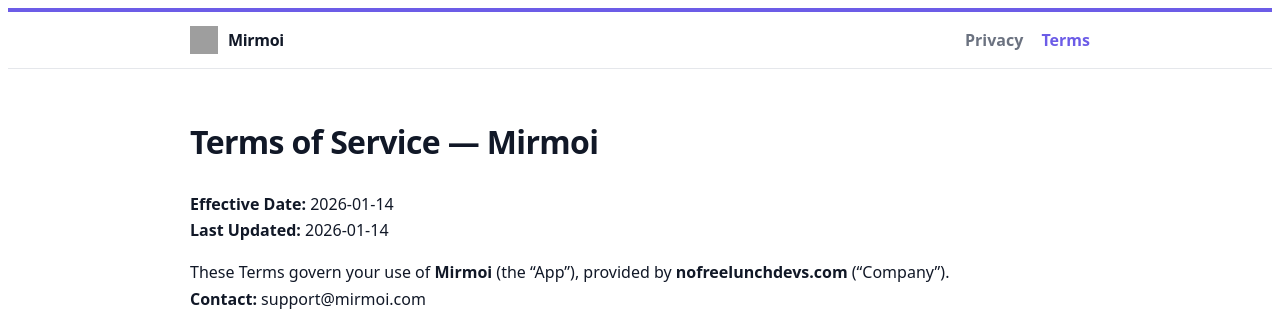
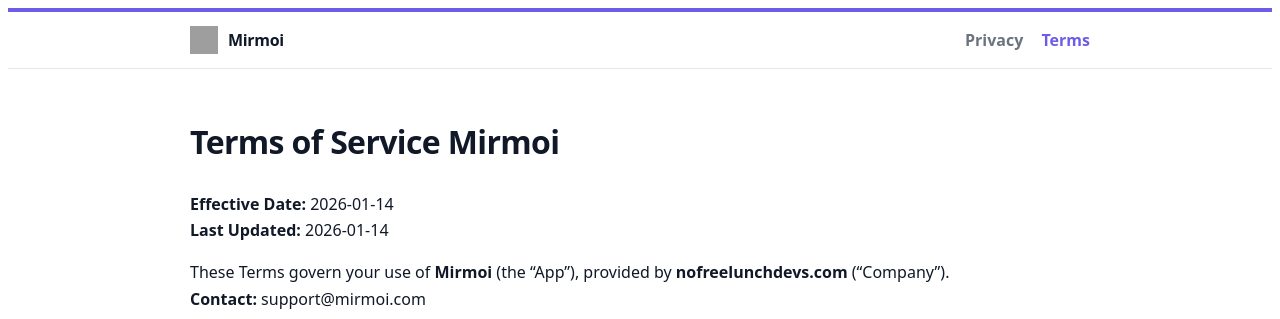
Before and after one commit to nofreelunch-development/mirmoi-legal, a Jekyll site: the page built from terms/index.md, in a window 1280 px wide. Shown: the top 319 px of the page. Built offline with Jekyll 4.4.1, drawn with Linux system fonts in a browser that asks for light colours; our own code applies the rules of GitHub Pages for plain Markdown files; grey boxes are pictures that could not be loaded.

```diff
--- a/terms/index.md
+++ b/terms/index.md
@@ -3,7 +3,7 @@ title: Terms of Service
 permalink: /terms/
 ---
 
-# Terms of Service — Mirmoi
+# Terms of Service Mirmoi
 **Effective Date:** 2026-01-14
 **Last Updated:** 2026-01-14
 
```
